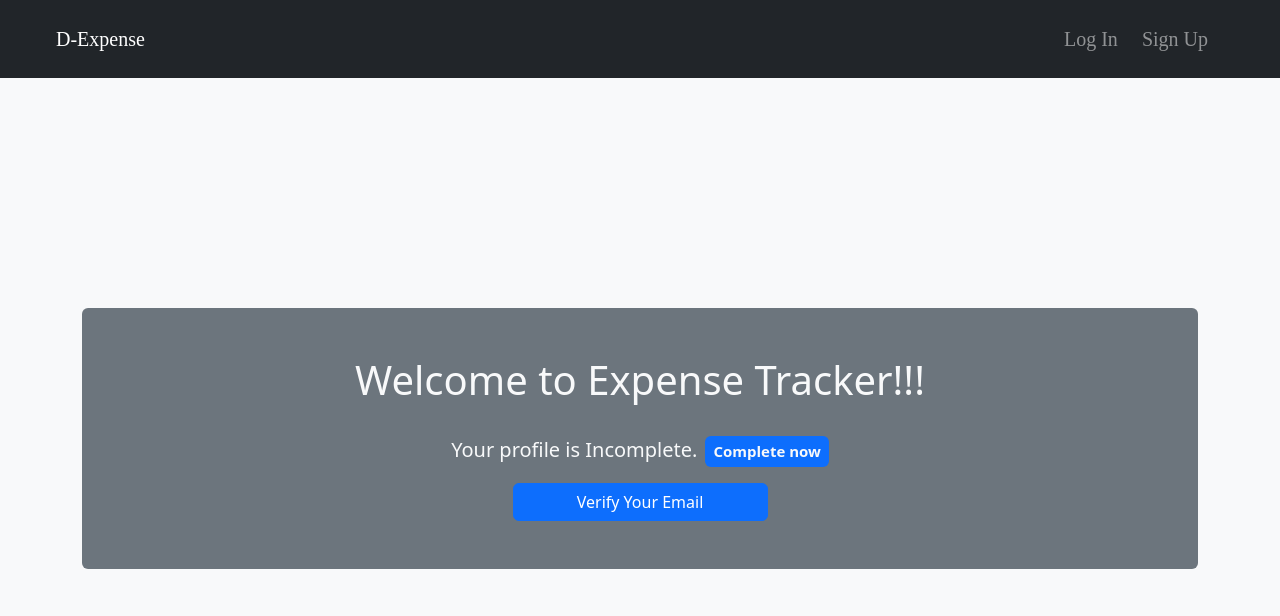
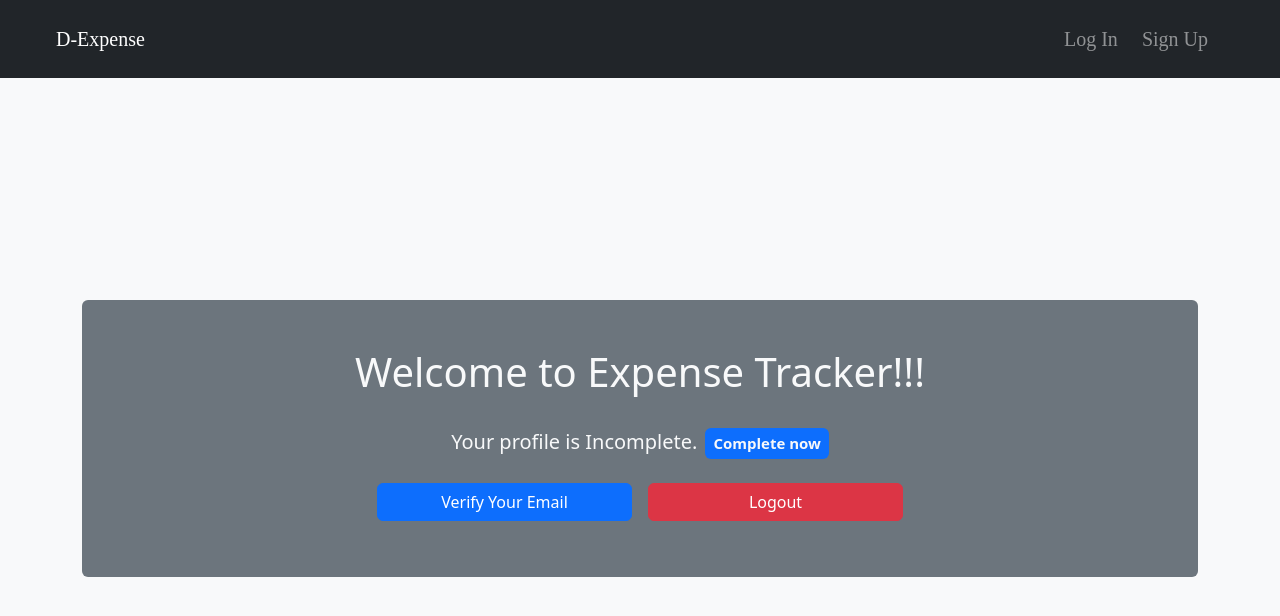
Before and after one commit to FarhanKhan7749/Expense-Tracker, a React (Create React App) app: page /welcome in a window 1280 px wide. Shown: the top 616 px of the page. Built offline with nearby package versions, Linux system fonts and the light colour scheme.

Commit message:
logout handler

```diff
--- a/src/Components/Layout/Header.js
+++ b/src/Components/Layout/Header.js
@@ -46,6 +46,7 @@ const Header = (props) => {
               </Nav.Link>
             )}
           </Nav>
+
           {authCtx.isLoggedin && (
             <Button
               onClick={logoutHandler}
--- a/src/Pages/WlcomePage/welcomePage.js
+++ b/src/Pages/WlcomePage/welcomePage.js
@@ -2,35 +2,45 @@ import { Container, Badge, Button } from "react-bootstrap";
 import { Link } from "react-router-dom";
 import AuthContext from "../../store/auth-context";
 import { useContext } from "react";
-
+import { useHistory } from "react-router-dom/cjs/react-router-dom.min";
 const WelcomeHome = () => {
-
   const authCtx = useContext(AuthContext);
 
-    const verifyEmailHandler = () =>{
-        let url = 'https://identitytoolkit.googleapis.com/v1/accounts:sendOobCode?key=AIzaSyB_-vfM--LmM1vWcFIkvCYJs7kKfJ6xfl8'
-        fetch(url,{
-            method: 'POST',
+  const history = useHistory();
+
+  const logoutHandler = () => {
+    authCtx.logout();
+    history.replace("/login");
+  };
+
+  const verifyEmailHandler = () => {
+    let url =
+      "https://identitytoolkit.googleapis.com/v1/accounts:sendOobCode?key=AIzaSyB_-vfM--LmM1vWcFIkvCYJs7kKfJ6xfl8";
+    fetch(url, {
+      method: "POST",
       body: JSON.stringify({
         requestType: "VERIFY_EMAIL",
         idToken: authCtx.token,
       }),
       headers: {
-                'Content-Type': 'application/json'
+        "Content-Type": "application/json",
       },
-        }).then((res)=>{
-            if(res.ok){
+    })
+      .then((res) => {
+        if (res.ok) {
           return res.json();
-            }else{
+        } else {
           let errorMessage = "Failed to Verify Email";
           throw new Error(errorMessage);
         }
-        }).then((data)=>{
+      })
+      .then((data) => {
         console.log(data);
-        }).catch((err)=>{
+      })
+      .catch((err) => {
         alert(err.message);
-        })
-    }
+      });
+  };
   return (
     <div
       style={{
@@ -50,12 +60,19 @@ const WelcomeHome = () => {
           </Badge>
         </p>
         <Button
-          className="col-md-3 text-center"
+          className="m-2 col-md-3 text-center"
           variant="primary"
           type="submit"
           onClick={verifyEmailHandler}
         >
           Verify Your Email
+        </Button>
+        <Button
+          onClick={logoutHandler}
+          variant="danger"
+          className="m-2 col-md-3 text-center rounded"
+        >
+          Logout
         </Button>
       </Container>
     </div>
```
Lines whose indentation alone changed are shown as unchanged.
